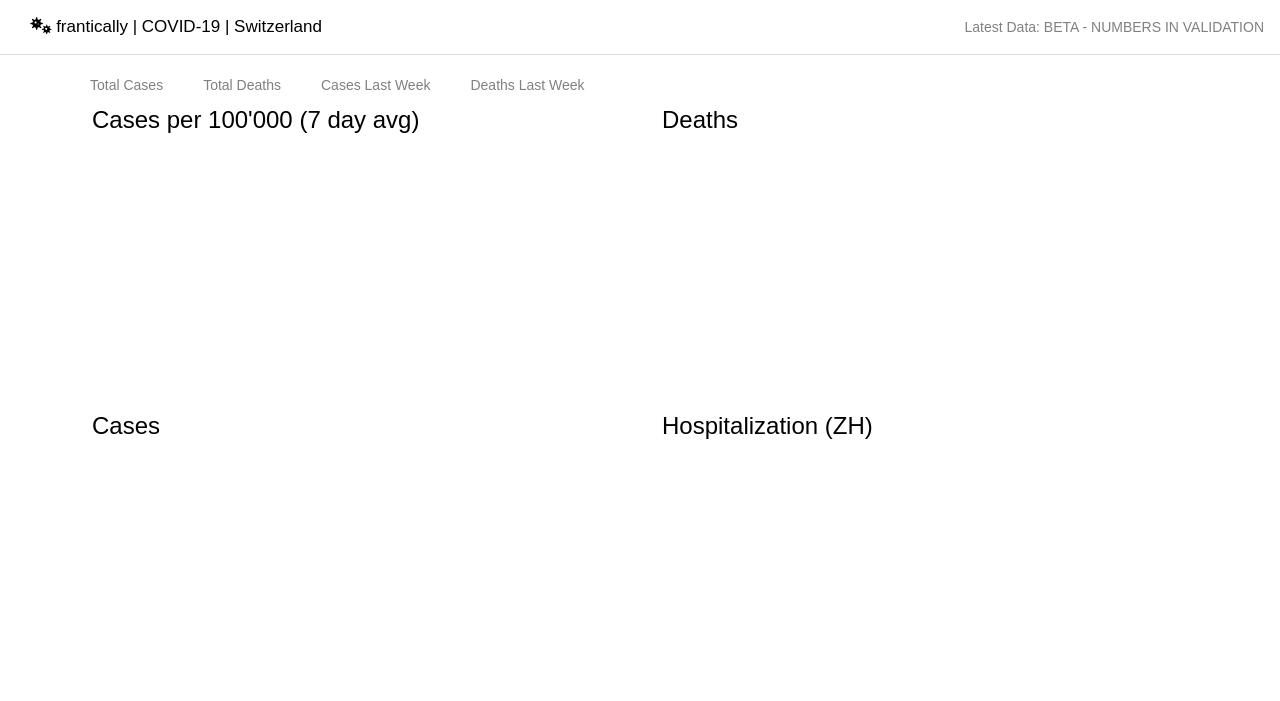
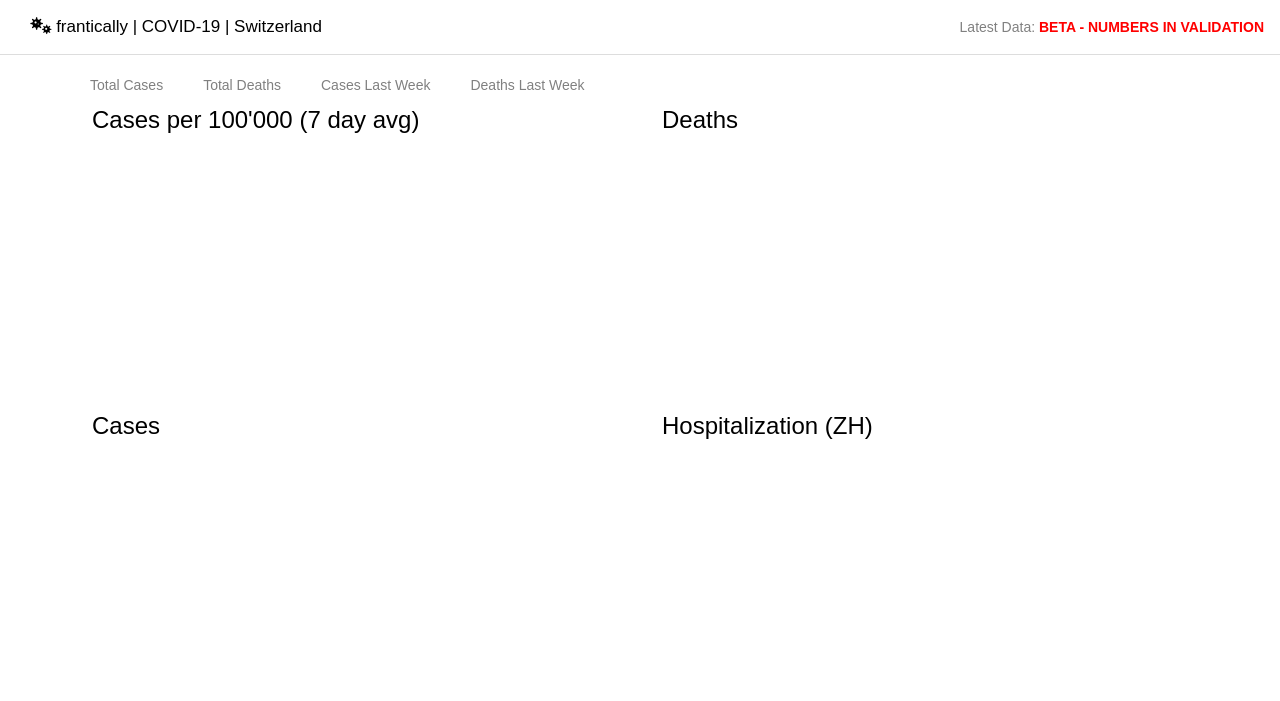
Before and after one commit to frantically/covid-19, a website: page src/index.html in a window 1280 px wide. Drawn offline with nearby package versions, Linux system fonts and the light colour scheme; no server answers.

Commit message:
beta warning

```diff
--- a/src/app.css
+++ b/src/app.css
@@ -79,3 +79,8 @@ h1 {
 .down {
   color: #ec524b;
 }
+
+.beta {
+  color: red;
+  font-weight: bold;
+}
```
